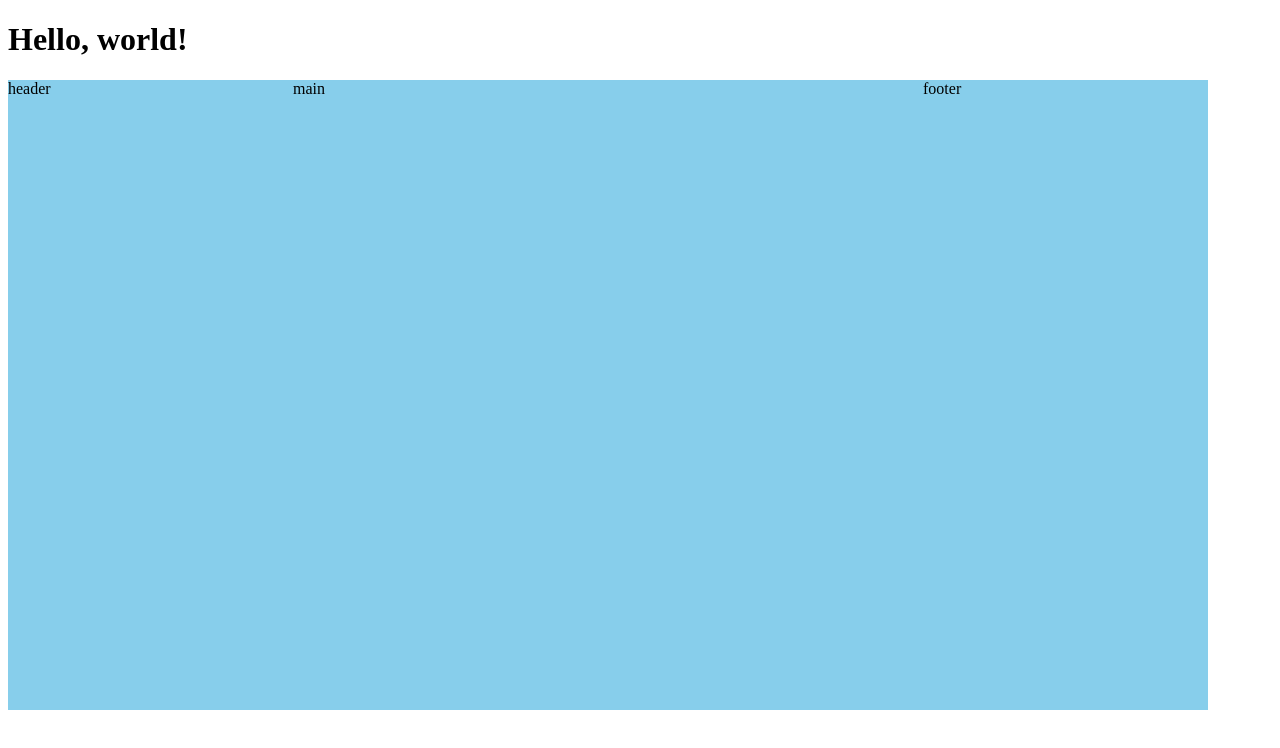
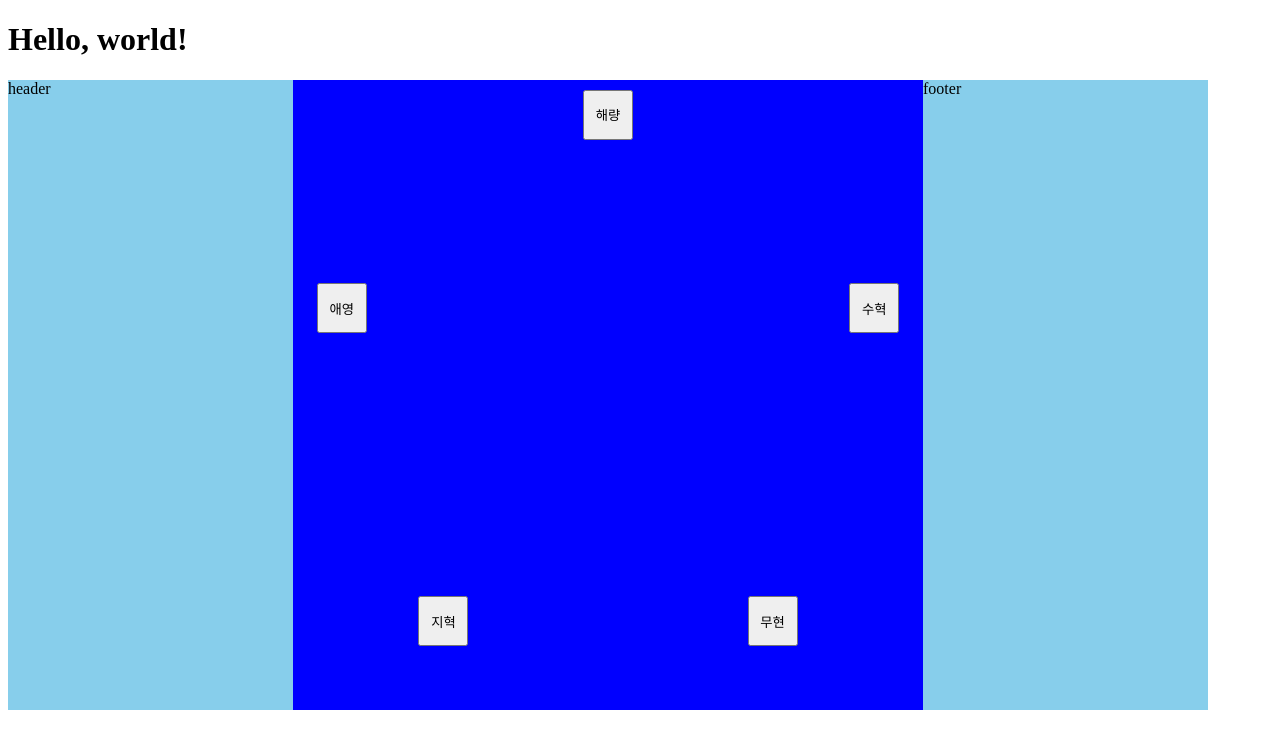
Before and after one commit to pr-citrate/cp, a React (Vite) app: page /test in a window 1280 px wide. Shown: the top 748 px of the page. Built offline with nearby package versions, Linux system fonts and the light colour scheme.

Commit message:
update 5 files; implemented circular-placement

```diff
--- a/package.json
+++ b/package.json
@@ -12,7 +12,8 @@
     "node-sass": "^8.0.0",
     "react": "^18.2.0",
     "react-dom": "^18.2.0",
-    "react-router-dom": "^6.9.0"
+    "react-router-dom": "^6.9.0",
+    "react-uuid": "^2.0.0"
   },
   "devDependencies": {
     "@types/react": "^18.0.28",
--- /dev/null
+++ b/src/components/Character.jsx
@@ -0,0 +1,14 @@
+import styles from './../styles/Character.module.css';
+
+function Character({ children, xPos, yPos }) {
+  return (
+    <button
+      className={styles.character}
+      style={{ top: yPos + 'px', left: xPos + 'px' }}
+    >
+      {children}
+    </button>
+  );
+}
+
+export default Character;
--- a/src/components/Main.jsx
+++ b/src/components/Main.jsx
@@ -1,10 +1,40 @@
 import styles from './../styles/Main.module.css';
+import uuid from 'react-uuid';
+import Character from './Character';
+
+// todo: remove magic number and add comment
+
+function getXPos(order, total) {
+  const angle = (order / total) * 2 * Math.PI;
+  return 290 + Math.sin(angle) * 280;
+}
+function getYPos(order, total) {
+  const angle = (order / total) * 2 * Math.PI;
+  return 290 - Math.cos(angle) * 280;
+}
 
 function Main() {
+  const characters = [
+    { id: uuid(), name: '해량' },
+    { id: uuid(), name: '수혁' },
+    { id: uuid(), name: '무현' },
+    { id: uuid(), name: '지혁' },
+    { id: uuid(), name: '애영' },
+  ];
   return (
     <div className={styles.container}>
       <div className={styles.header}>header</div>
-      <div className={styles.main}>main</div>
+      <div className={styles.main}>
+        {characters.map((character, index) => (
+          <Character
+            key={character.id}
+            xPos={getXPos(index, characters.length)}
+            yPos={getYPos(index, characters.length)}
+          >
+            {character.name}
+          </Character>
+        ))}
+      </div>
       <div className={styles.footer}>footer</div>
     </div>
   );
--- /dev/null
+++ b/src/styles/Character.module.css
@@ -0,0 +1,5 @@
+.character {
+  position: absolute;
+  width: 50px;
+  height: 50px;
+}
--- a/src/styles/Main.module.css
+++ b/src/styles/Main.module.css
@@ -1,9 +1,9 @@
 .container {
   width: 1200px;
   height: 630px;
-  background-color: skyblue;
   display: flex;
   flex-direction: row;
+  background-color: skyblue;
 }
 
 .footer, .header {
@@ -12,4 +12,6 @@
 
 .main {
   width: 630px;
+  position: relative;
+  background-color: blue;
 }
--- /dev/null
+++ b/src/styles/sass/Character.module.scss
@@ -0,0 +1,5 @@
+.character {
+  position: absolute;
+  width: 50px;
+  height: 50px;
+}
--- a/src/styles/sass/Main.module.scss
+++ b/src/styles/sass/Main.module.scss
@@ -1,9 +1,10 @@
 .container {
   width: 1200px;
   height: 630px;
-  background-color: skyblue;
   display: flex;
   flex-direction: row;
+  // test
+  background-color: skyblue;
 }
 
 %side {
@@ -16,6 +17,9 @@
 
 .main {
   width: 630px;
+  position: relative;
+  // test
+  background-color: blue;
 }
 
 .footer {
```
Also changed, not shown: 1 other file (tests, documents, lock files or other folders).
